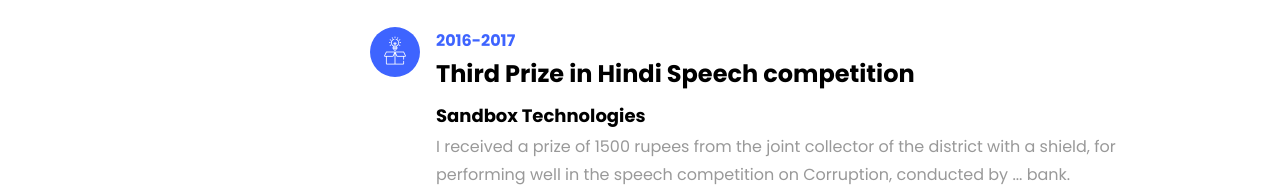
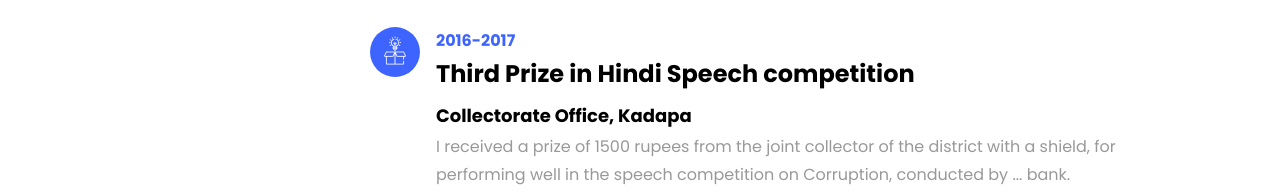
Before and after one commit to Jayanth-503/Jayanth-Kumar-Aitha, a plain HTML site: page index.html in a window 1280 px wide. Shown: the part 5869-6062 px from the top of the page. Drawn offline with Linux system fonts and the light colour scheme; files whose address does not match are found by name.

Commit message:
Update index.html

```diff
--- a/index.html
+++ b/index.html
@@ -477,7 +477,7 @@
 					    	<div class="text pl-3">
 		    					<span class="date">2016-2017</span>
 		    					<h2>Third Prize in Hindi Speech competition</h2>
-		    					<span class="position">Sandbox Technologies</span>
+		    					<span class="position">Collectorate Office, Kadapa</span>
 		    					<p>I received a prize of 1500 rupees from the joint collector of the district with a shield, for performing well in the speech competition on Corruption, conducted by ... bank.</p>
 		    				</div>
 	    				</div>
```
